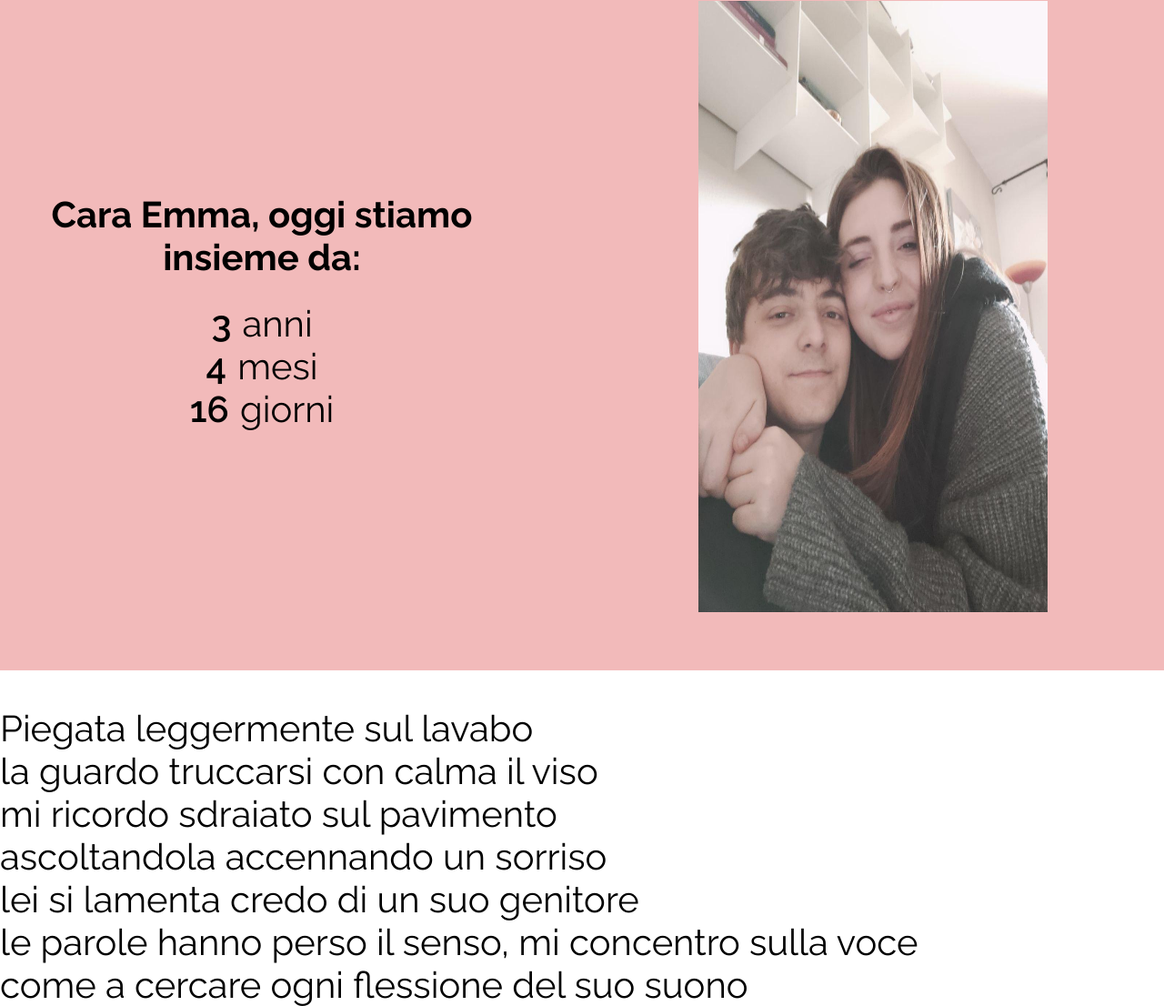
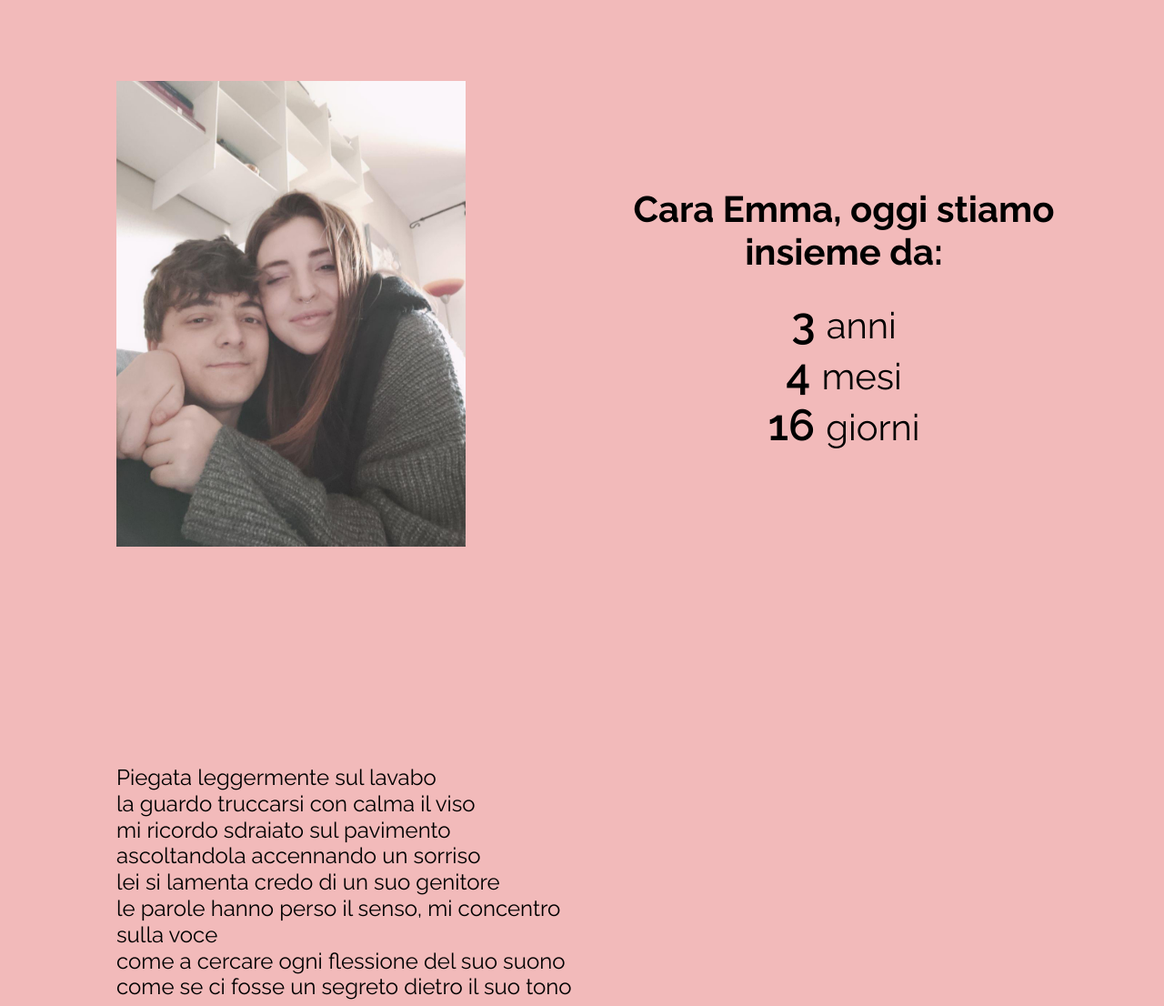
Before and after one commit to francescodelgiudice/broccoli, a plain HTML site: page index.html in a window 1280 px wide. Shown: the part 63-1169 px from the top of the page at 91% size. Drawn offline with Linux system fonts and the light colour scheme.

Commit message:
Update index.css

```diff
--- a/index.css
+++ b/index.css
@@ -4,6 +4,7 @@
 
 body {
   margin: 0;
+  background-color: #f2baba;
 }
 
 body div {
@@ -12,17 +13,16 @@ body div {
 
 .body-wrapper {
   display: flex;
-  flex-direction: column-reverse;
+  flex-direction: column;
   min-height: 100vh;
   width: 100%;
   padding: 1rem;
-  background-color: #f2baba;
   padding: 0;
   margin: 0;
 }
 
 .image-wrapper {
-  width: 100%;
+  padding: 10%;
   display: flex;
   justify-content: center;
   align-items: center;
@@ -30,7 +30,8 @@ body div {
 }
 
 .text-wrapper {
-  width: 100%;
+  height: 50vh;
+  padding: 2rem;
   display: flex;
   flex-direction: column;
   justify-content: center;
@@ -50,20 +51,21 @@ h2 {
   margin-top: 3rem;
 }
 
-.number,
 .timer-text,
 p {
   font-size: 2.5rem;
 }
 
 .number {
+  font-size: 3rem;
   font-weight: 600;
   margin-right: 0.5rem;
 }
 
 img {
-  width: 60%;
-  height: 60%;
+  max-width: 100%;
+  height: auto;
+  object-fit: contain;
 }
 
 button {
@@ -72,9 +74,21 @@ button {
   font-size: 3rem;
 }
 
+.poem-wrapper {
+  min-height: 100vh;
+  padding: 10%;
+  padding-top: 5%;
+  width: 80%;
+}
+
+.poem-wrapper p {
+  font-size: 1rem;
+  margin-bottom: 3.5rem;
+}
+
 @media screen and (min-width: 1000px) {
   .body-wrapper {
-    flex-direction: row;
+    flex-direction: row-reverse;
   }
 
   .image-wrapper {
@@ -86,11 +100,31 @@ button {
 
   .text-wrapper {
     width: 45%;
+    padding: 0;
     padding-right: 5%;
+    height: 100vh;
   }
 
   img {
     width: 100%;
     height: 100%;
   }
+
+  .poem-wrapper p {
+    font-size: 1.5rem;
+    line-height: 1.8rem;
+  }
+
+  .poem-wrapper .single p {
+    font-size: 1.9rem;
+  }
+
+  .columns {
+    display: flex;
+    flex-direction: row;
+  }
+
+  .column {
+    width: 50%;
+  }
 }
```
